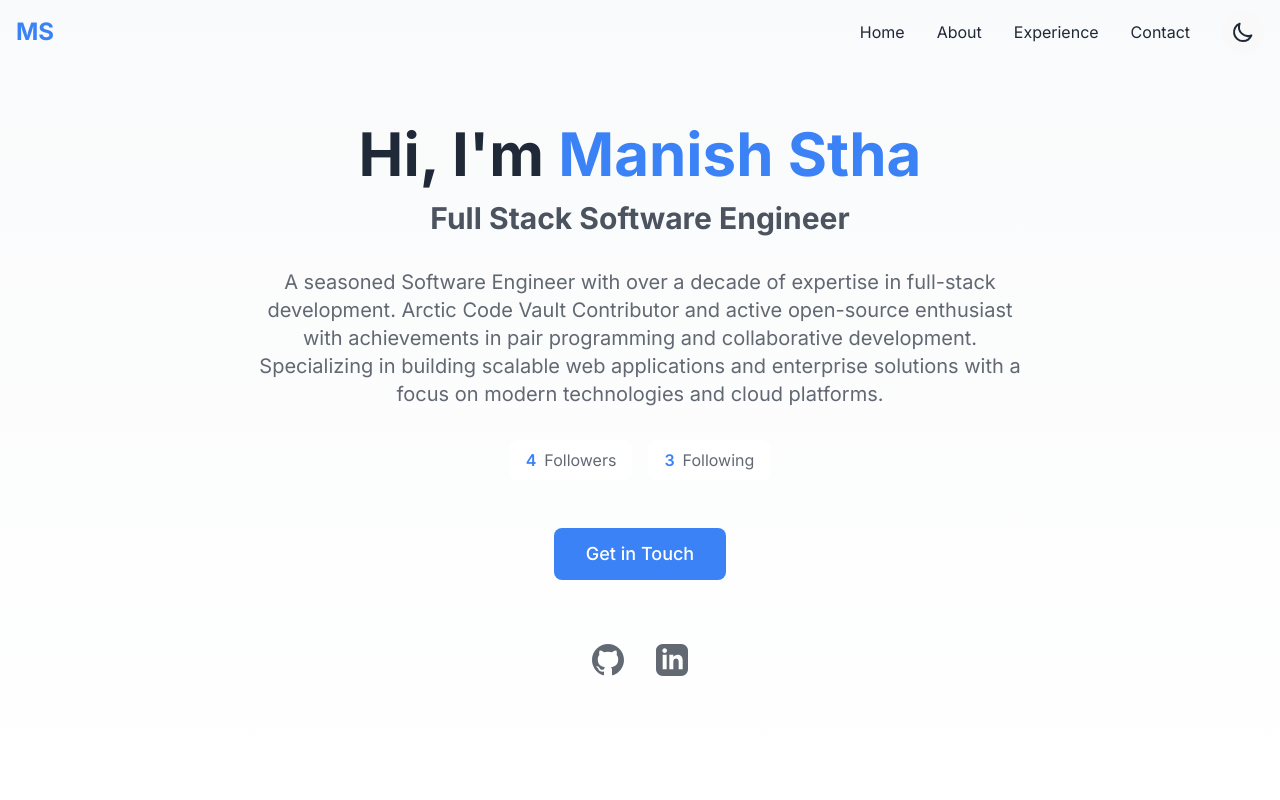
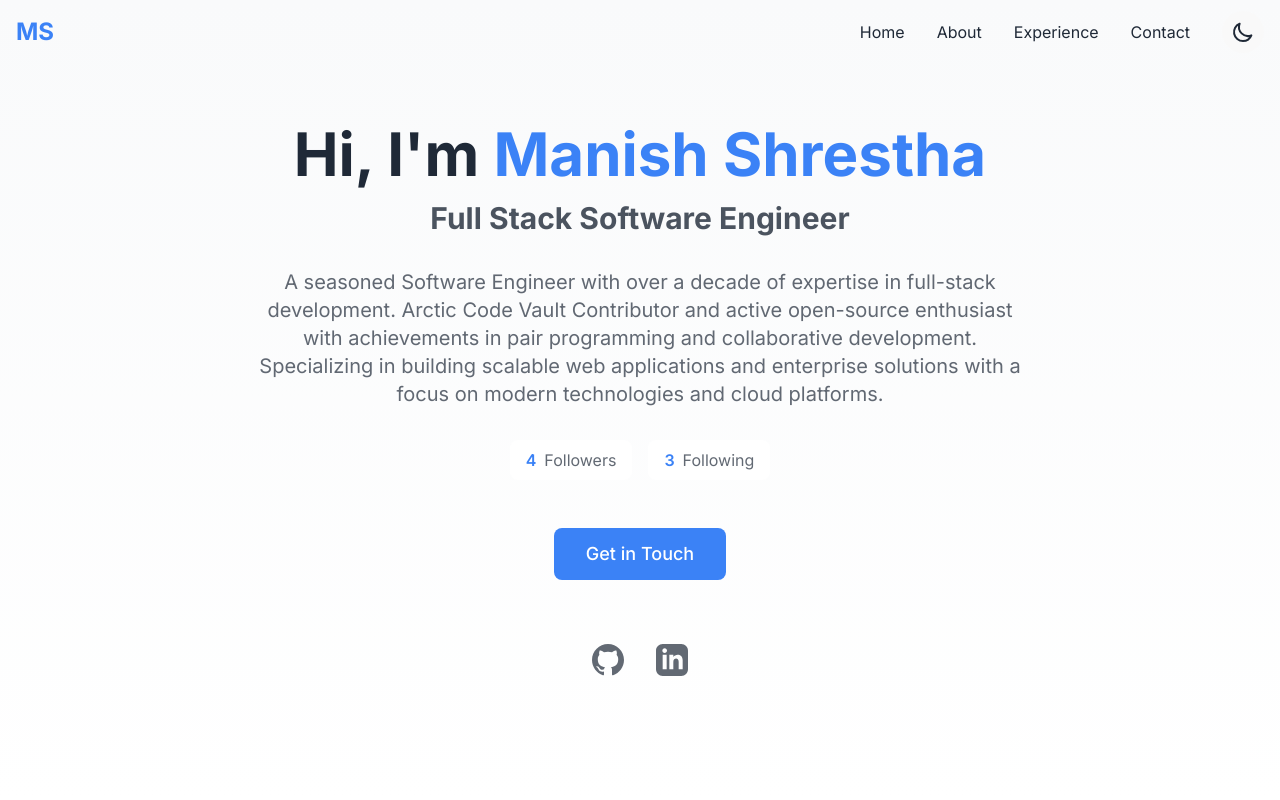
Before and after one commit to maniz-stha/maniz-stha.github.io, a React (Vite) app: page / in a window 1280 px wide. Shown: the top 800 px of the page. Built offline with nearby package versions, Linux system fonts and the light colour scheme.

Commit message:
Update name

```diff
--- a/src/App.tsx
+++ b/src/App.tsx
@@ -18,7 +18,7 @@ function App() {
         </main>
         <footer className="w-full bg-surface-dark text-text-dark py-8">
           <div className="container mx-auto px-4 text-center">
-            <p>&copy; {new Date().getFullYear()} Manish Stha. All rights reserved.</p>
+            <p>&copy; {new Date().getFullYear()} Manish Shrestha. All rights reserved.</p>
           </div>
         </footer>
       </div>
--- a/src/components/Hero.tsx
+++ b/src/components/Hero.tsx
@@ -12,7 +12,7 @@ const Hero = () => {
             className="w-full"
           >
             <h1 className="text-4xl md:text-6xl font-bold text-text-light dark:text-text-dark mb-4">
-              Hi, I'm <span className="text-primary-light dark:text-primary">Manish Stha</span>
+              Hi, I'm <span className="text-primary-light dark:text-primary">Manish Shrestha</span>
             </h1>
             <h2 className="text-2xl md:text-3xl text-text-light/80 dark:text-text-dark/80 mb-8">
               Full Stack Software Engineer
```
